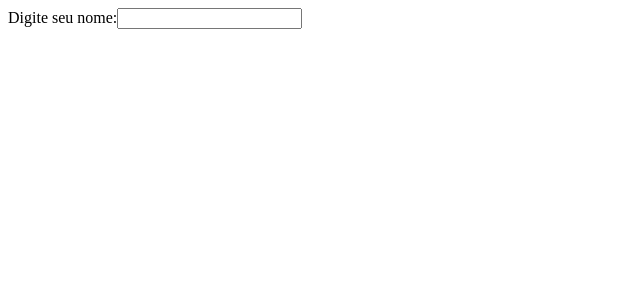
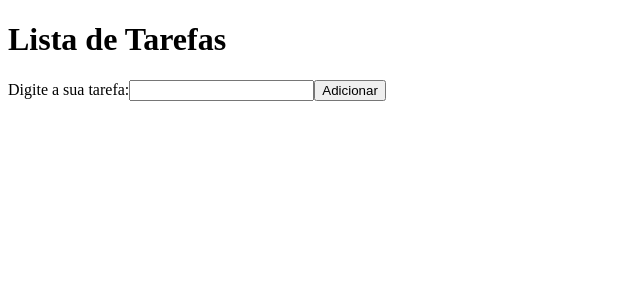
Before and after one commit to andressatomiozzo/react, a React (Vite) app in the folder exercises/: page / in a window 1280 px wide. Shown: the top 300 px of the page, without its empty margins (0-640 px from the left). Built offline with nearby package versions, Linux system fonts and the light colour scheme.

Commit message:
Exercícios - React Hooks - 204 - to-do list - adiciona, esclui e edita uma tarefa

```diff
--- a/exercises/package.json
+++ b/exercises/package.json
@@ -11,7 +11,8 @@
   },
   "dependencies": {
     "react": "^19.2.5",
-    "react-dom": "^19.2.5"
+    "react-dom": "^19.2.5",
+    "uuid": "^14.0.0"
   },
   "devDependencies": {
     "@eslint/js": "^10.0.1",
--- a/exercises/src/main.jsx
+++ b/exercises/src/main.jsx
@@ -1,10 +1,10 @@
 import { StrictMode } from 'react'
 import { createRoot } from 'react-dom/client'
 import './index.css'
-import App203 from './pages/203-input-controlado/App203'
+import App204 from './pages/204-lista-de-tarefas/App204'
 
 createRoot(document.getElementById('root')).render(
   <StrictMode>
-    <App203 />
+    <App204 />
   </StrictMode>,
 )
--- /dev/null
+++ b/exercises/src/pages/204-lista-de-tarefas/App204.jsx
@@ -0,0 +1,60 @@
+import React from "react";
+import { v4 as uuidv4 } from "uuid";
+
+const App204 = () => {
+  const [input, setInput] = React.useState("");
+  const [tasks, setTasks] = React.useState([]);
+  const [idEdited, setIdEdited] = React.useState(null);
+
+  const haldleChange = (e) => setInput(e.target.value);
+
+  const handleAddClick = () => {
+    setTasks([
+      ...tasks,
+      {
+        id: uuidv4(),
+        task: input,
+      },
+    ]);
+    setInput("");
+  };
+
+  const handleUpdateClick = () => {
+    setTasks([
+      ...tasks,
+      {
+        id: idEdited,
+        task: input,
+      },
+    ]);
+    setInput("");
+    setIdEdited(null);
+  };
+
+  const handleDeleteClick = (id) => setTasks(tasks.filter((t) => t.id !== id));
+
+  const handleEditClick = (task) => {
+    setInput(task.task);
+    setIdEdited(task.id);
+    setTasks(tasks.filter((t) => t.id !== task.id));
+  };
+
+  return (
+    <div>
+      <h1>Lista de Tarefas</h1>
+      <label htmlFor="task">Digite a sua tarefa:</label>
+      <input type="text" id="task" name="task" value={input} onChange={haldleChange} />
+      {idEdited ? <button onClick={handleUpdateClick}>Atualizar</button> : <button onClick={handleAddClick}>Adicionar</button>}
+      {tasks &&
+        tasks.map((t) => (
+          <div key={t.id}>
+            <span>{t.task}</span>
+            <button onClick={() => handleDeleteClick(t.id)}>Excluir</button>
+            <button onClick={() => handleEditClick(t)}>Modificar</button>
+          </div>
+        ))}
+    </div>
+  );
+};
+
+export default App204;
```
Also changed, not shown: 1 other file (tests, documents, lock files or other folders).
